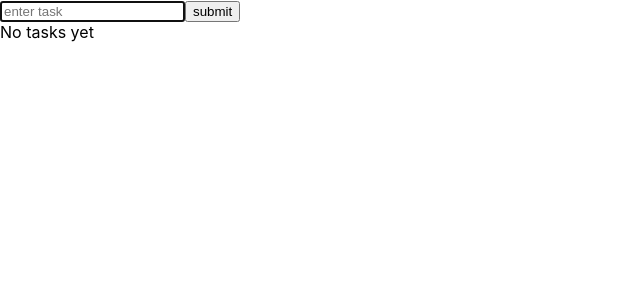
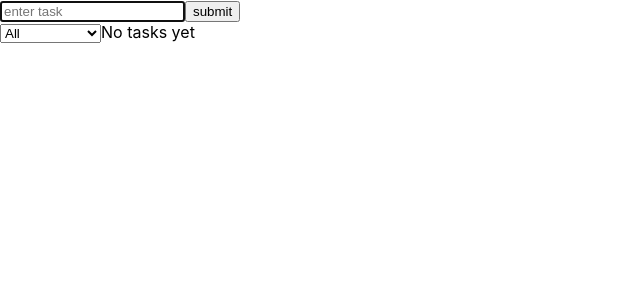
Before and after one commit to FabianUlises/todo-list-react-1.1, a React (Create React App) app: page / in a window 1280 px wide. Shown: the top 300 px of the page, without its empty margins (0-640 px from the left). Built offline with nearby package versions, Linux system fonts and the light colour scheme.

Commit message:
Created listtoggle component to toggle displayed todos depending on value chosen.

```diff
--- a/src/App.js
+++ b/src/App.js
@@ -2,6 +2,7 @@ import React, { Component, useEffect, useState } from 'react';
 import './App.css';
 import TodoForm from './components/TodoForm';
 import TodoList from './components/TodoList';
+import ListToggle from './components/ListToggle';
 
 function App() {
   // Function to get localstorage todos
@@ -21,6 +22,7 @@ function App() {
   return (
     <div className="App">
       <TodoForm setTodos={setTodos} />
+      <ListToggle />
       { todos.length ? <TodoList todos={todos} setTodos={setTodos}/> : 'No tasks yet' }
     </div>
   );
--- /dev/null
+++ b/src/components/ListToggle.js
@@ -0,0 +1,13 @@
+import React from 'react'
+
+const ListToggle = () => {
+  return (
+    <select name='todos'>
+        <option value='all'>All</option>
+        <option value='completed'>Completed</option>
+        <option value='uncompleted'>Uncompleted</option>
+    </select>
+  );
+};
+
+export default ListToggle;
```
